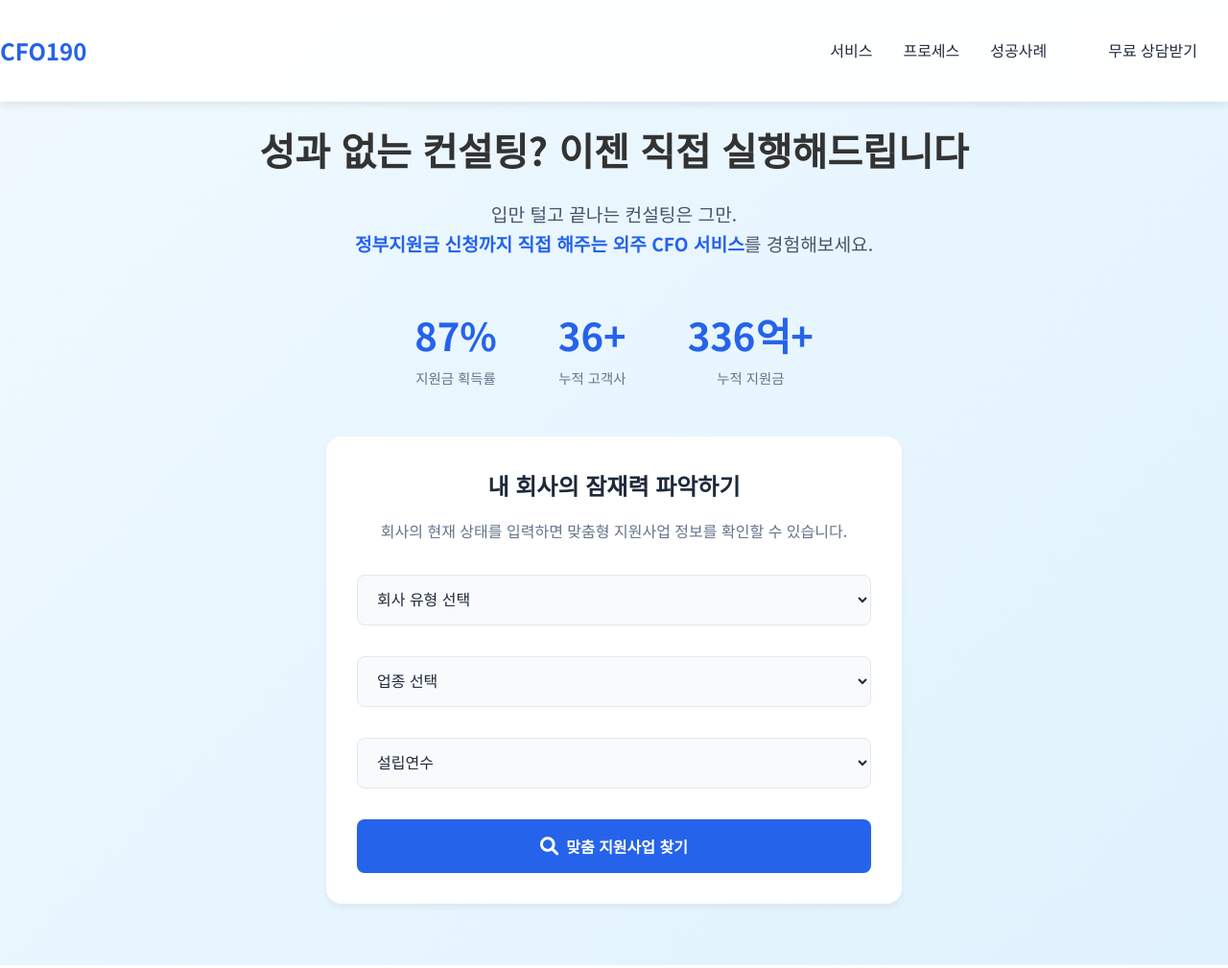
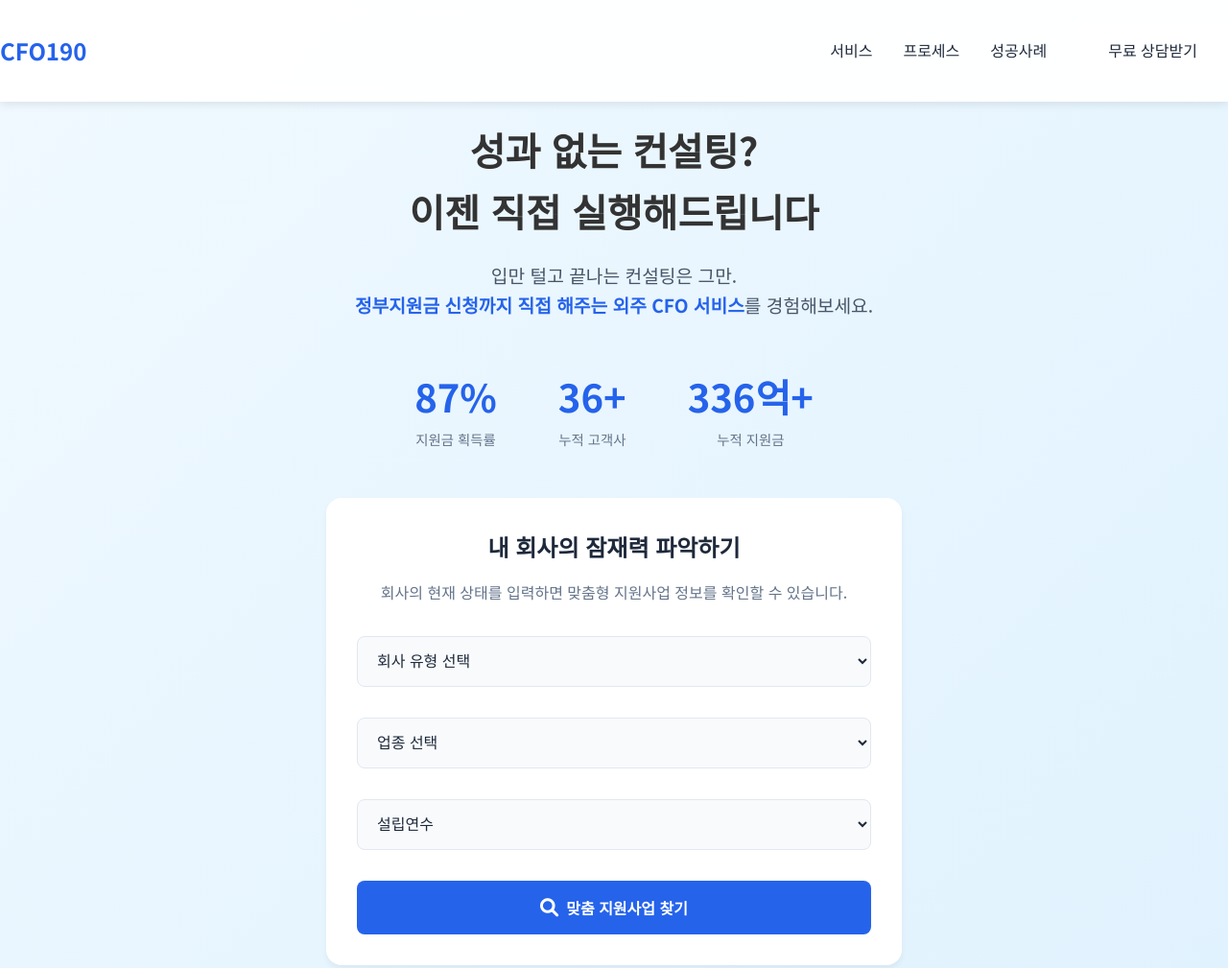
Before and after one commit to sewoong333/CFO190, a website: page index.html in a window 1280 px wide. Shown: the top 1009 px of the page at 96% size. Drawn offline with Linux system fonts and the light colour scheme.

Commit message:
Fix line break in hero section using flex layout

```diff
--- a/index.html
+++ b/index.html
@@ -22,7 +22,10 @@
                 </div>
             </nav>
             <div class="hero-content">
-                <h1>성과 없는 컨설팅? 이젠 직접 실행해드립니다</h1>
+                <h1>
+                    <span class="line1">성과 없는 컨설팅?</span>
+                    <span class="line2">이젠 직접 실행해드립니다</span>
+                </h1>
                 <p class="subtitle">
                     입만 털고 끝나는 컨설팅은 그만.<br/>
                     <strong>정부지원금 신청까지 직접 해주는 외주 CFO 서비스</strong>를 경험해보세요.
--- a/styles.css
+++ b/styles.css
@@ -75,6 +75,14 @@ body {
     font-size: 2.5rem;
     margin-bottom: 1.5rem;
     line-height: 1.4;
+    display: flex;
+    flex-direction: column;
+    gap: 0.5rem;
+}
+
+.hero-content h1 .line1,
+.hero-content h1 .line2 {
+    display: block;
 }
 
 .hero-content h1 br {
```
